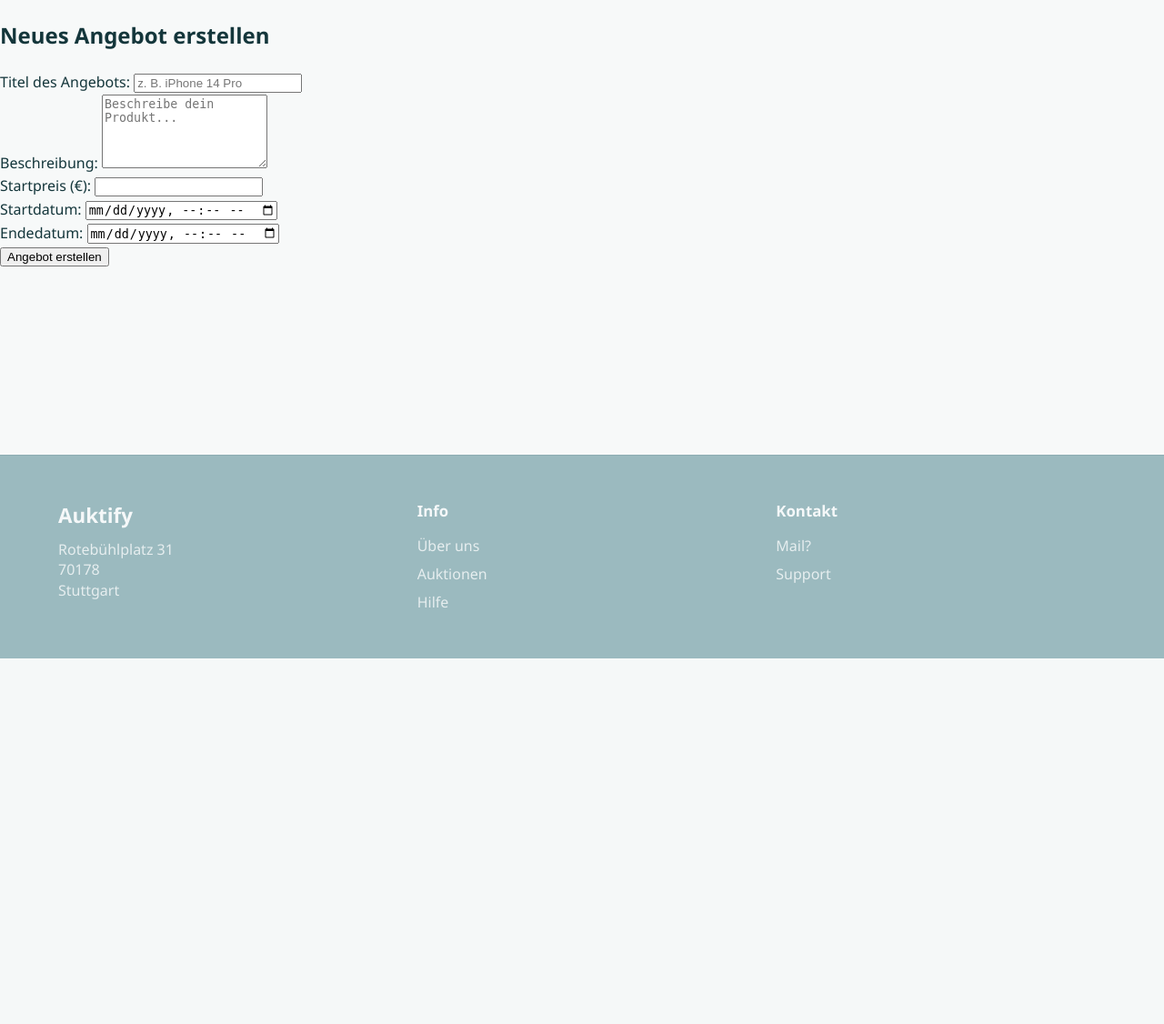
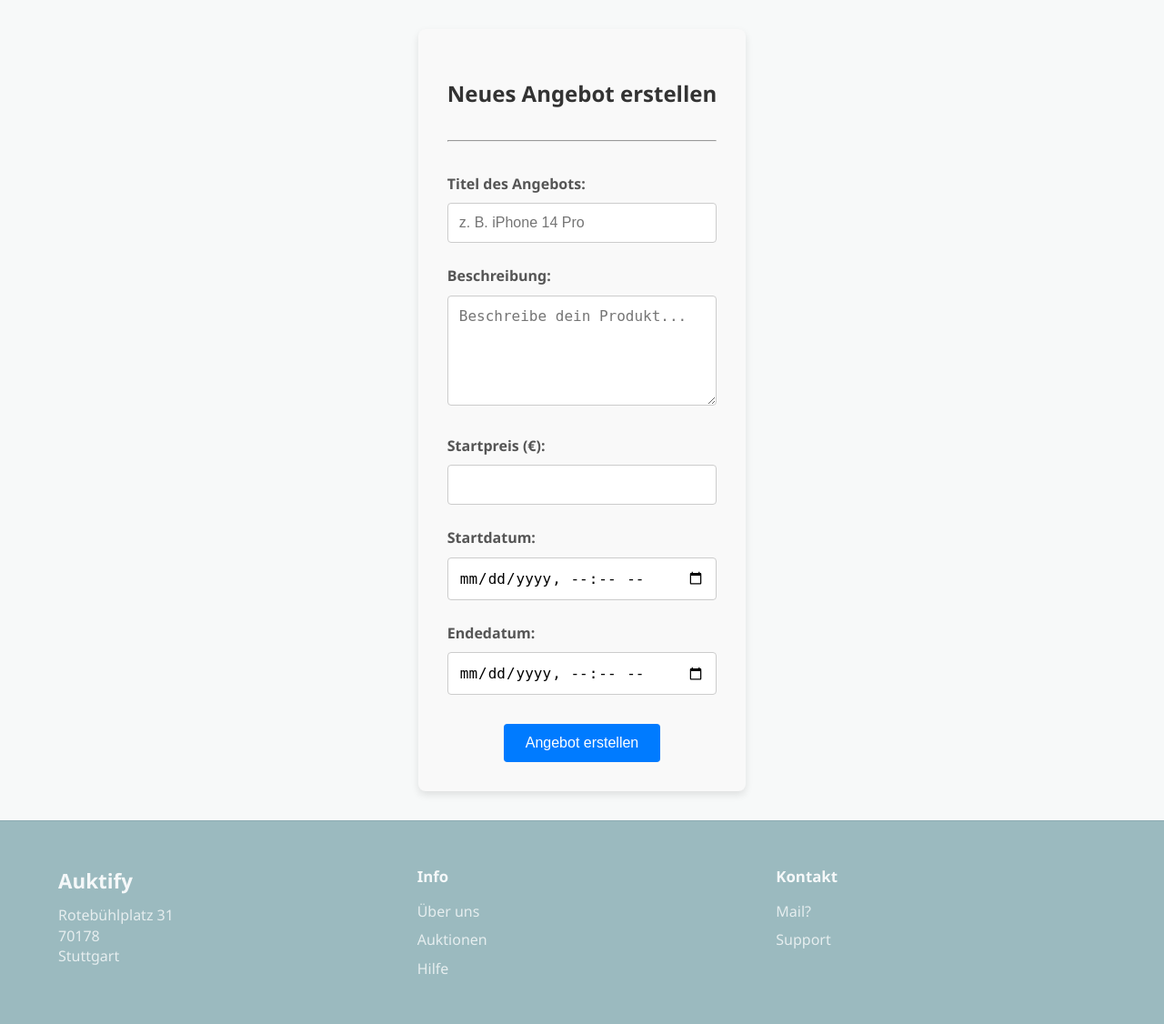
Before and after one commit to ChristianW12/php-programmierprojekt, a PHP site: page /neuesAngebot.php in a window 1280 px wide. Shown: the part 76-1202 px from the top of the page at 91% size. Before the commit the page ends 800 px from the top, so only its background shows below. Run offline with PHP 8.4, Linux system fonts and the light colour scheme.

Commit message:
CSS für neuesAngebot erstellen + Readme Update

```diff
--- a/php/projekt/neuesAngebot.php
+++ b/php/projekt/neuesAngebot.php
@@ -11,12 +11,15 @@ if (session_status() === PHP_SESSION_NONE) {
     <meta name="viewport" content="width=device-width, initial-scale=1">
     <title>Auktify | Neues Angebot</title>
     <link rel="stylesheet" href="styles/styles.css">
+    <link rel="stylesheet" href="styles/neuesAngebot.css">
 </head>
 <body>
 <?php require __DIR__ . '/partials/header.php'; ?>
 <main>
     <section class="angebot-erstellen">
         <h1>Neues Angebot erstellen</h1>
+        <hr>
+        </br>
         <form action="angebotSpeichern.php" method="post" class="angebot-formular">
             <div class="form-gruppe">
                 <label for="titel">Titel des Angebots:</label>
--- a/php/projekt/styles/neuesAngebot.css
+++ b/php/projekt/styles/neuesAngebot.css
@@ -0,0 +1,63 @@
+/* styles/neuesAngebot.css */
+
+.angebot-erstellen {
+    max-width: 800px;
+    margin: 2rem auto;
+    padding: 2rem;
+    background-color: #f9f9f9;
+    border-radius: 8px;
+    box-shadow: 0 4px 8px rgba(0,0,0,0.1);
+}
+
+.angebot-erstellen h1 {
+    text-align: center;
+    margin-bottom: 2rem;
+    color: #333;
+}
+
+.angebot-formular .form-gruppe {
+    margin-bottom: 1.5rem;
+}
+
+.angebot-formular label {
+    display: block;
+    margin-bottom: 0.5rem;
+    font-weight: bold;
+    color: #555;
+}
+
+.angebot-formular input[type="text"],
+.angebot-formular input[type="number"],
+.angebot-formular input[type="datetime-local"],
+.angebot-formular textarea {
+    width: 100%;
+    padding: 0.75rem;
+    border: 1px solid #ccc;
+    border-radius: 4px;
+    font-size: 1rem;
+    box-sizing: border-box; /* Important for padding and width */
+}
+
+.angebot-formular textarea {
+    resize: vertical;
+}
+
+.angebot-formular .form-actions {
+    text-align: center;
+    margin-top: 2rem;
+}
+
+.angebot-formular button[type="submit"] {
+    background-color: #007bff;
+    color: white;
+    padding: 0.75rem 1.5rem;
+    border: none;
+    border-radius: 4px;
+    font-size: 1rem;
+    cursor: pointer;
+    transition: background-color 0.3s ease;
+}
+
+.angebot-formular button[type="submit"]:hover {
+    background-color: #0056b3;
+}
```
Also changed, not shown: README.md.
